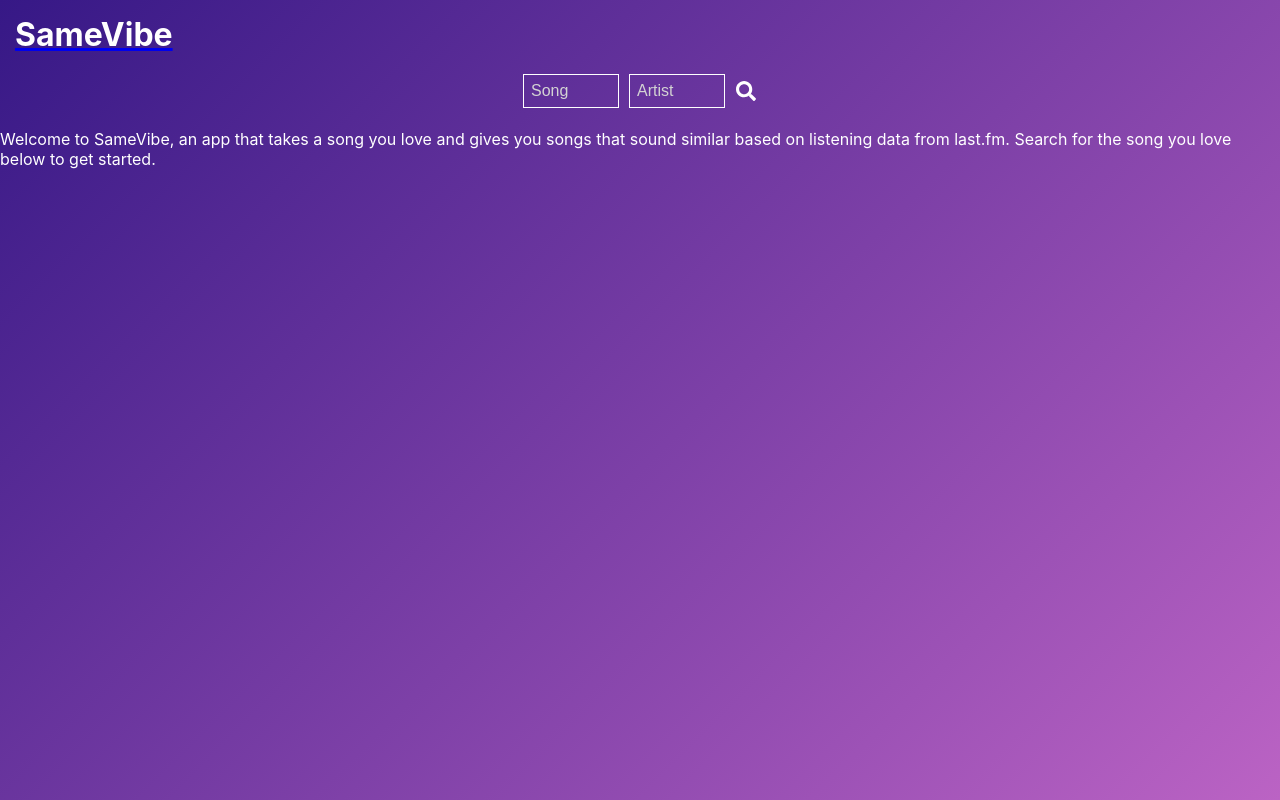
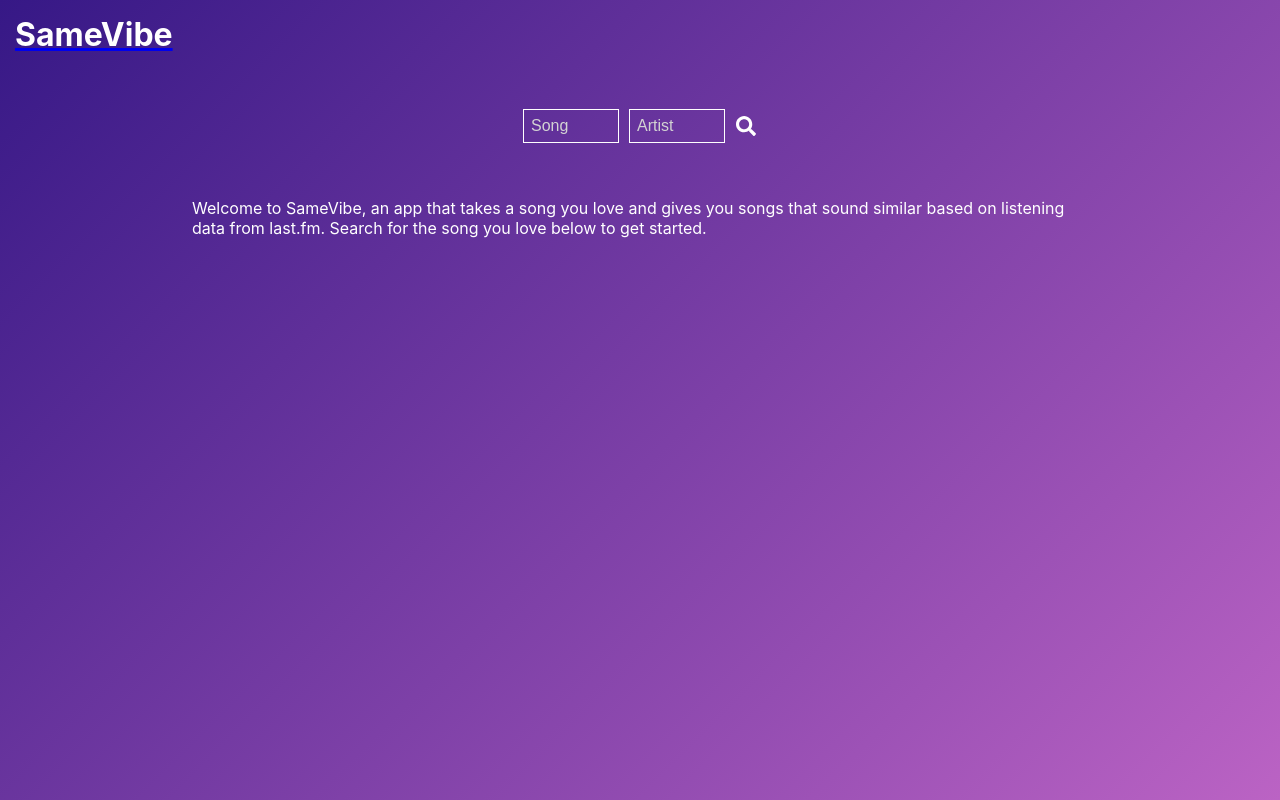
Before and after one commit to RodrigoJPT/same-vibe, a React (Create React App) app: page /home in a window 1280 px wide. Built offline with nearby package versions, Linux system fonts and the light colour scheme.

Commit message:
more css, reworked search page

```diff
--- a/src/Components/Result/Result.css
+++ b/src/Components/Result/Result.css
@@ -39,4 +39,5 @@
 
 .song-info-text {
 	display: inline-block;
+	line-height: -50px;
 }
--- a/src/Components/ResultList/ResultList.js
+++ b/src/Components/ResultList/ResultList.js
@@ -1,12 +1,19 @@
-import React from 'react';
+import React, { useContext } from 'react';
 import Result from '../Result/Result';
+import { AppContext } from '../App/AppContext';
 
-const ResultList = ({ results }) => {
+const ResultList = ({ results, query }) => {
+	const { userSong } = useContext(AppContext);
 	if (!results.length) {
-		return <h1>Enter search term above</h1>;
+		return <h3>Loading...</h3>;
 	}
+
 	return (
 		<div className='result-list-container'>
+			<h3>
+				Showing results for {query.title}{' '}
+				{query.artist ? `by ${query.artist}` : null}
+			</h3>
 			<ul>
 				{results.map((result, index) => (
 					<Result result={result} key={index} />
--- a/src/Components/Search/Search.css
+++ b/src/Components/Search/Search.css
@@ -0,0 +1,5 @@
+.welcome-message {
+	display: flex;
+	margin: 50px auto;
+	width: 70vw;
+}
--- a/src/Components/Search/Search.js
+++ b/src/Components/Search/Search.js
@@ -1,6 +1,7 @@
 import React, { useState } from 'react';
 import SearchBar from '../SearchBar/SearchBar';
 import ResultList from '../ResultList/ResultList';
+import './Search.css';
 
 const Search = () => {
 	const [query, setQuery] = useState({
@@ -31,7 +32,7 @@ const Search = () => {
 					for the song you love below to get started.
 				</p>
 			) : (
-				<ResultList results={results} />
+				<ResultList results={results} query={query} />
 			)}
 		</>
 	);
--- a/src/Components/SearchBar/SearchBar.css
+++ b/src/Components/SearchBar/SearchBar.css
@@ -1,6 +1,7 @@
 .search-bar {
 	display: flex;
 	justify-content: center;
+	margin-top: 50px;
 }
 
 .search-bar input {
```
